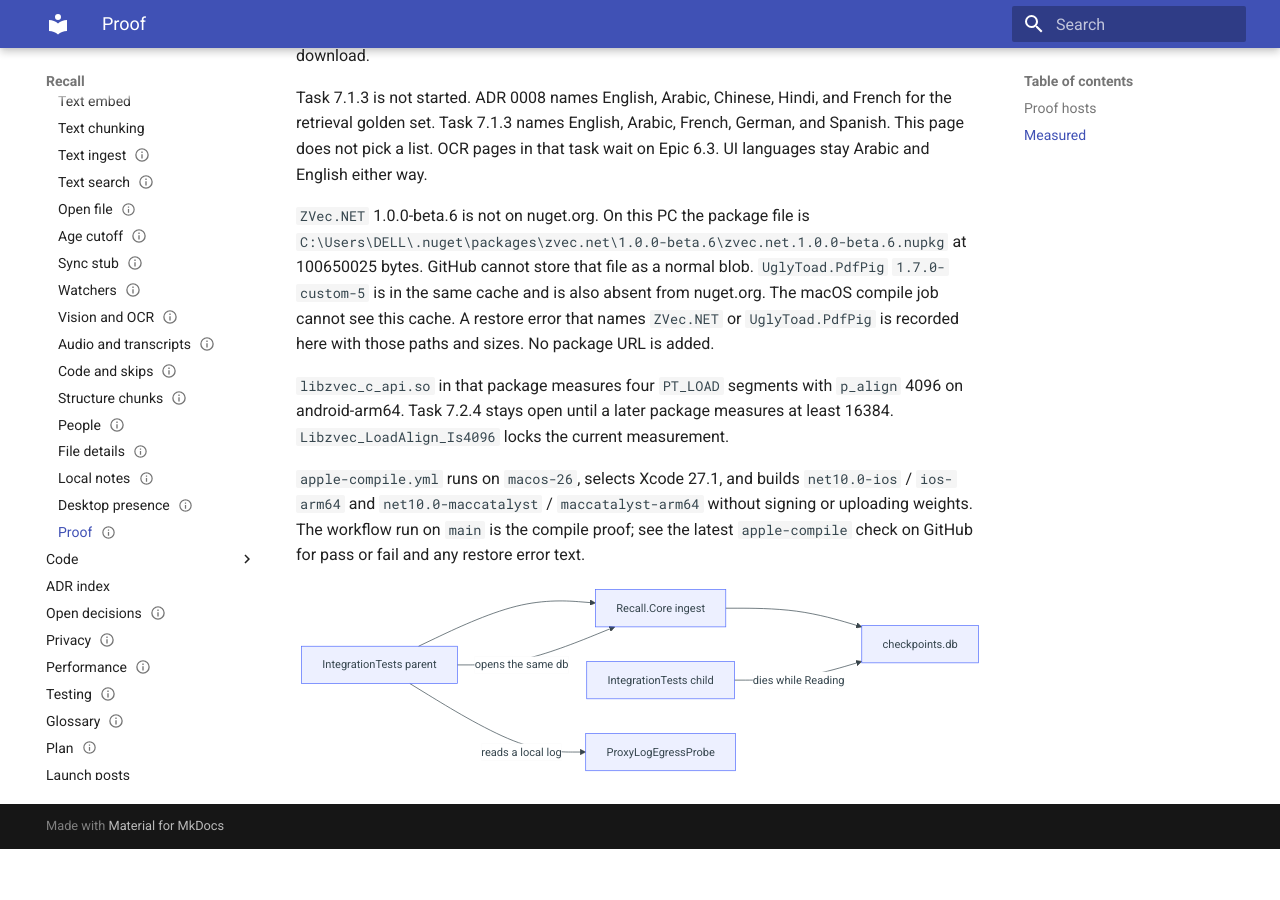
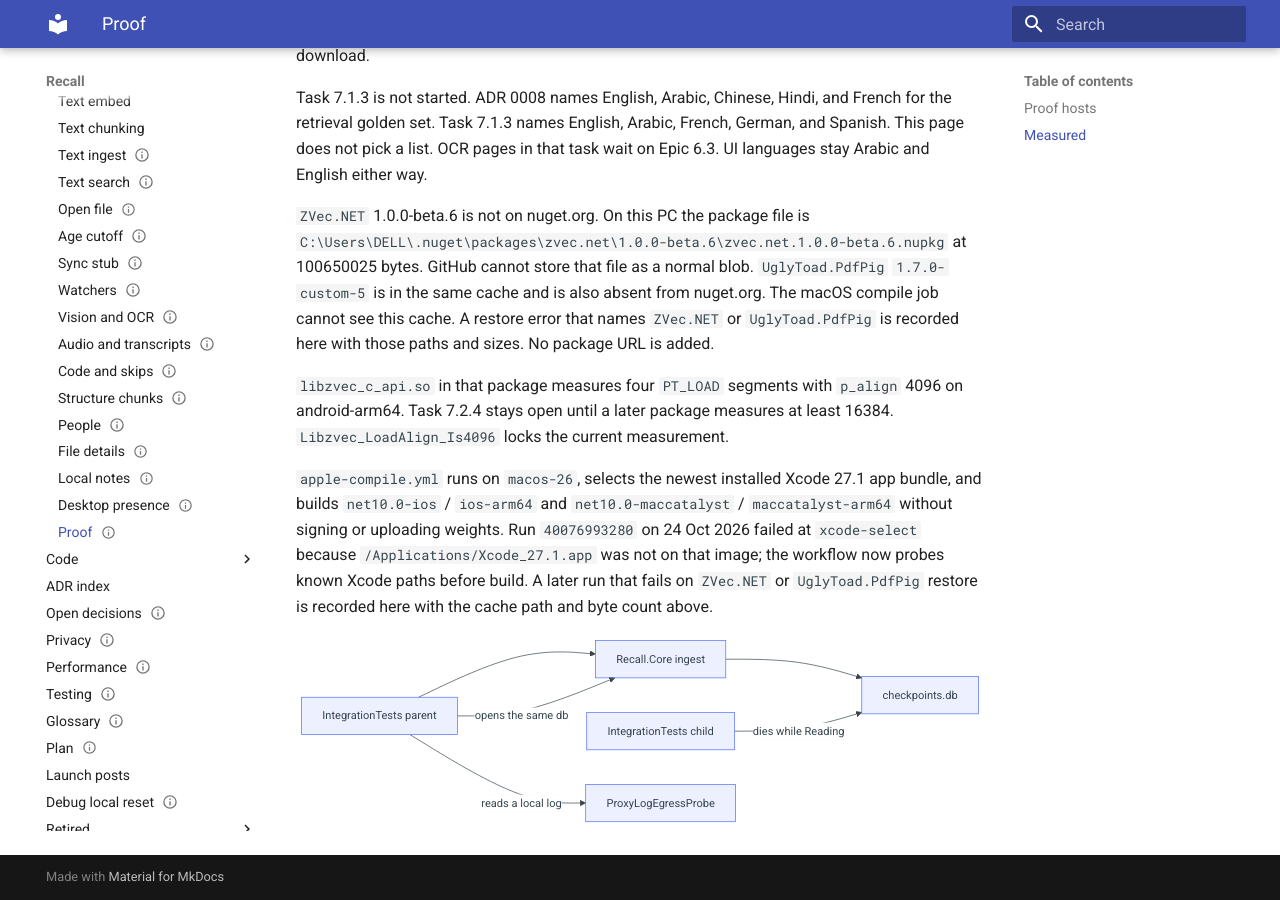
Before and after one commit to ahmedSamir50/Recall, an MkDocs documentation site: the page built from docs/features/proof.md, in a window 1280 px wide and 900 px high, scrolled down 787 px. Built offline with MkDocs 1.6.1 and Material for MkDocs 9.7.7, drawn with Linux system fonts in a browser that asks for light colours; before the commit the page ends 1636 px from its top, so only the background shows below that.

Commit message:
Probe Xcode 27.1 paths on the macOS compile runner.

````diff
--- a/docs/features/proof.md
+++ b/docs/features/proof.md
@@ -20,7 +20,7 @@ Task 7.1.3 is not started. ADR 0008 names English, Arabic, Chinese, Hindi, and F
 
 `libzvec_c_api.so` in that package measures four `PT_LOAD` segments with `p_align` 4096 on android-arm64. Task 7.2.4 stays open until a later package measures at least 16384. `Libzvec_LoadAlign_Is4096` locks the current measurement.
 
-`apple-compile.yml` runs on `macos-26`, selects Xcode 27.1, and builds `net10.0-ios` / `ios-arm64` and `net10.0-maccatalyst` / `maccatalyst-arm64` without signing or uploading weights. The workflow run on `main` is the compile proof; see the latest `apple-compile` check on GitHub for pass or fail and any restore error text.
+`apple-compile.yml` runs on `macos-26`, selects the newest installed Xcode 27.1 app bundle, and builds `net10.0-ios` / `ios-arm64` and `net10.0-maccatalyst` / `maccatalyst-arm64` without signing or uploading weights. Run `40076993280` on 24 Oct 2026 failed at `xcode-select` because `/Applications/Xcode_27.1.app` was not on that image; the workflow now probes known Xcode paths before build. A later run that fails on `ZVec.NET` or `UglyToad.PdfPig` restore is recorded here with the cache path and byte count above.
 
 ```mermaid
 flowchart LR
````
Also changed, not shown: 1 other file.
